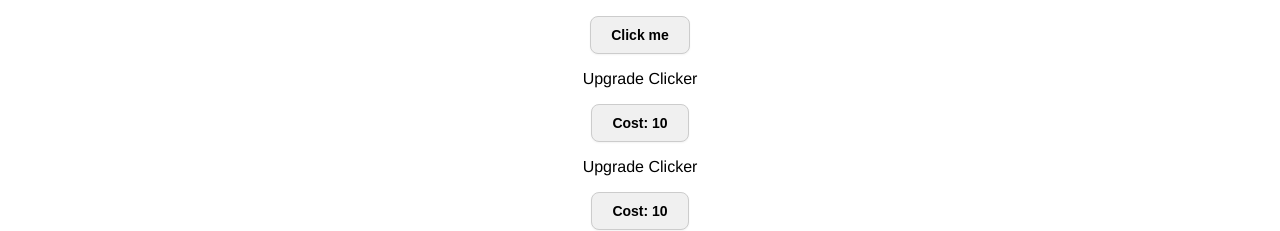
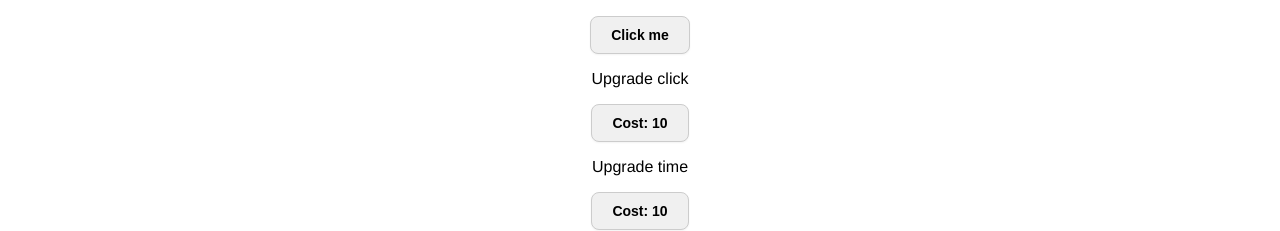
Before and after one commit to dangrabo/react-idle-game, a React (Vite) app: page / in a window 1280 px wide. Shown: the part 248-479 px from the top of the page. Built offline with nearby package versions, Linux system fonts and the light colour scheme.

Commit message:
fixed type in upgrade

```diff
--- a/src/components/Upgrade.jsx
+++ b/src/components/Upgrade.jsx
@@ -4,7 +4,7 @@ export default function Upgrade({ upgrades, handleUpgrade, type }) {
 
   return (
     <div className="upgradeDiv">
-        <p>Upgrade Clicker</p>
+        <p>Upgrade {type}</p>
         <button onClick={handleUpgrade} id="upgrade-clicker">
           Cost: {upgradeCost}
         </button>
```
